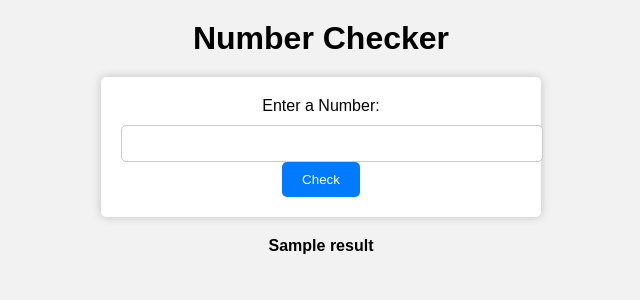
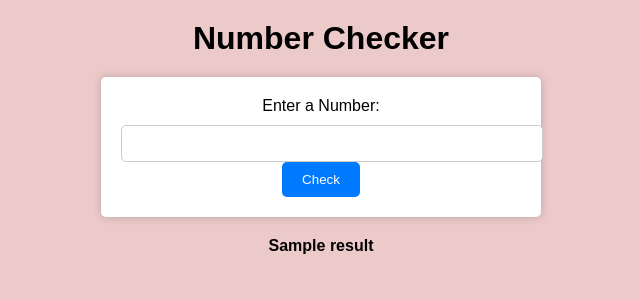
Before and after one commit to maciejszczykowski/flask_number_check, a Flask app: template templates/index.html in a window 1280 px wide. Shown: the top 300 px of the page, without its empty margins (319-959 px from the left). Run offline with Flask 3, Linux system fonts and the light colour scheme; the template is opened without the code that fills it: most values are stand-ins (such as "Sample title", 1, 10 or a date in 2020); some libraries are stand-ins or nearby versions.

Commit message:
jenkins test2

```diff
--- a/static/css/style.css
+++ b/static/css/style.css
@@ -6,7 +6,7 @@ body, h1, form, label, input, button, p {
 
 /* Apply a background color to the entire page */
 body {
-    background-color: #f2f2f2;
+    background-color: #eccaca;
     font-family: Arial, sans-serif;
 }
 
```
